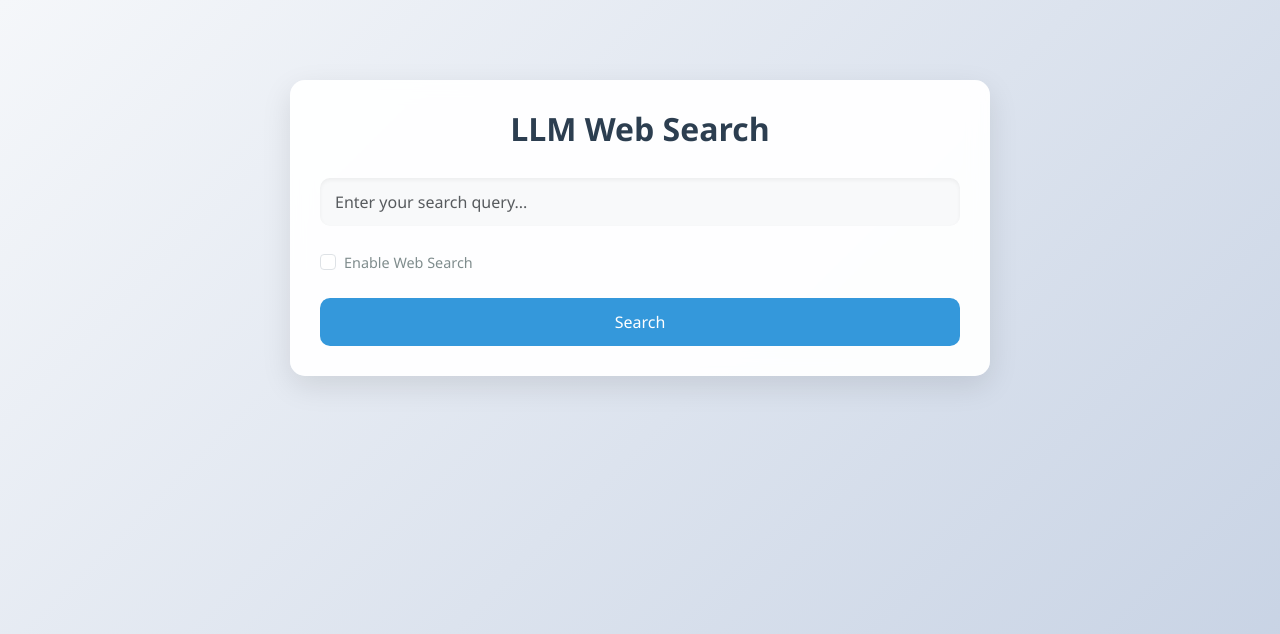
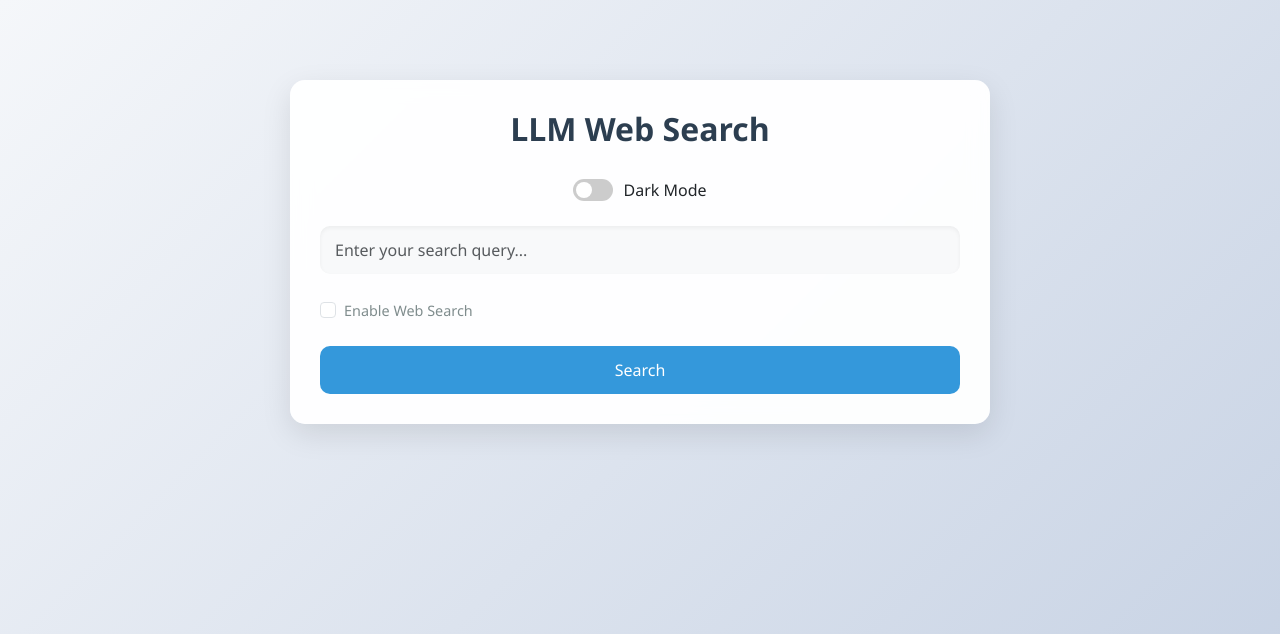
Before and after one commit to Bersin07/latest-scraping-summary, a Flask app: page / in a window 1280 px wide. Shown: the top 634 px of the page. Run offline with Flask 3, Linux system fonts and the light colour scheme.

Commit message:
second final

```diff
--- a/templates/index.html
+++ b/templates/index.html
@@ -20,6 +20,7 @@
             border-radius: 15px;
             box-shadow: 0 10px 30px rgba(0, 0, 0, 0.1);
             backdrop-filter: blur(10px);
+
         }
 
         h2 {
@@ -82,6 +83,8 @@
             box-shadow: 0 2px 10px rgba(0, 0, 0, 0.05);
             color: #34495e;
             line-height: 1.6;
+            transform: translateY(10px);
+            transition: opacity 0.5s ease, transform 0.5s ease;
         }
 
         .response-box h4 {
@@ -122,19 +125,162 @@
             color: #666;
             font-style: italic;
         }
+        .toggle-container {
+    display: flex;
+    align-items: center;
+    justify-content: center;
+    margin-bottom: 20px;
+}
+.response-box.show {
+    opacity: 1;
+    transform: translateY(0);
+}
+.switch {
+    position: relative;
+    display: inline-block;
+    width: 40px;
+    height: 22px;
+    margin-right: 10px;
+}
+
+.switch input {
+    opacity: 0;
+    width: 0;
+    height: 0;
+}
+
+.slider {
+    position: absolute;
+    cursor: pointer;
+    top: 0;
+    left: 0;
+    right: 0;
+    bottom: 0;
+    background-color: #ccc;
+    transition: 0.4s;
+    border-radius: 34px;
+}
+
+.slider:before {
+    position: absolute;
+    content: "";
+    height: 16px;
+    width: 16px;
+    left: 3px;
+    bottom: 3px;
+    background-color: white;
+    transition: 0.4s;
+    border-radius: 50%;
+}
+
+input:checked + .slider {
+    background-color: #3498db;
+}
+
+input:checked + .slider:before {
+    transform: translateX(18px);
+}
+
+.dark-mode {
+    background: #1e1e1e;
+    color: #f5f5f5;
+}
+
+.dark-mode .container {
+    background: rgba(40, 40, 40, 0.95);
+    box-shadow: 0 10px 30px rgba(0, 0, 0, 0.4);
+}
+
+.dark-mode h2 {
+    color: #f1c40f;
+}
+
+.dark-mode .form-control {
+    background: #2c2c2c;
+    color: #fff;
+}
+
+.dark-mode .btn-primary {
+    background: #f39c12;
+}
+
+.dark-mode .btn-primary:hover {
+    background: #e67e22;
+}
+
+.dark-mode .response-box {
+    background: rgba(30, 30, 30, 0.9);
+    color: #f5f5f5;  /* Even lighter text */
+    border: 1px solid #444;
+}
+.dark-mode .response-box p {
+    /* background: rgba(30, 30, 30, 0.9); */
+    color: #f5f5f5;  /* Even lighter text */
+    /* border: 1px solid #444; */
+}
+.dark-mode #loading p {
+    color: #e0e0e0 !important; /* Light grey for better contrast */
+}
+
+
+
     </style>
     <script>
+        document.addEventListener("DOMContentLoaded", function () {
+    let responseBox = document.querySelector(".response-box");
+    if (responseBox) {
+        responseBox.classList.add("show");
+    }
+});
+
         function showLoading() {
             document.getElementById("loading").style.display = "block";
+            document.getElementById("searchButton").disabled = true;
         }
         function hideLoading() {
             document.getElementById("loading").style.display = "none";
+            document.getElementById("searchButton").disabled = false;
         }
+
+        document.addEventListener("DOMContentLoaded", function () {
+    const toggle = document.getElementById("darkModeToggle");
+    const modeText = document.getElementById("modeText");
+    const body = document.body;
+
+    // Load saved mode
+    if (localStorage.getItem("darkMode") === "enabled") {
+        body.classList.add("dark-mode");
+        toggle.checked = true;
+        modeText.textContent = "Light Mode";
+    }
+
+    // Toggle event
+    toggle.addEventListener("change", function () {
+        if (toggle.checked) {
+            body.classList.add("dark-mode");
+            localStorage.setItem("darkMode", "enabled");
+            modeText.textContent = "Light Mode";
+        } else {
+            body.classList.remove("dark-mode");
+            localStorage.setItem("darkMode", "disabled");
+            modeText.textContent = "Dark Mode";
+        }
+    });
+});
+
     </script>
 </head>
 <body>
+
     <div class="container">
         <h2>LLM Web Search</h2>
+        <div class="toggle-container">
+            <label class="switch">
+                <input type="checkbox" id="darkModeToggle">
+                <span class="slider"></span>
+            </label>
+            <span id="modeText">Dark Mode</span>
+        </div>
         <form method="POST" class="mt-4" onsubmit="showLoading()">
             <div class="mb-4">
                 <input type="text" class="form-control" id="prompt" name="prompt"
@@ -144,7 +290,7 @@
                 <input class="form-check-input" type="checkbox" id="web_search" name="web_search">
                 <label class="form-check-label" for="web_search">Enable Web Search</label>
             </div>
-            <button type="submit" class="btn btn-primary w-100">Search</button>
+            <button type="submit" class="btn btn-primary w-100" id="searchButton">Search</button>
         </form>
 
         <div id="loading">
```
Also changed, not shown: app2_flask.py (+0 -113 lines).
